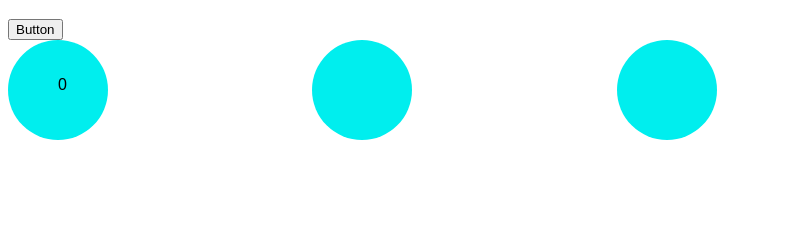
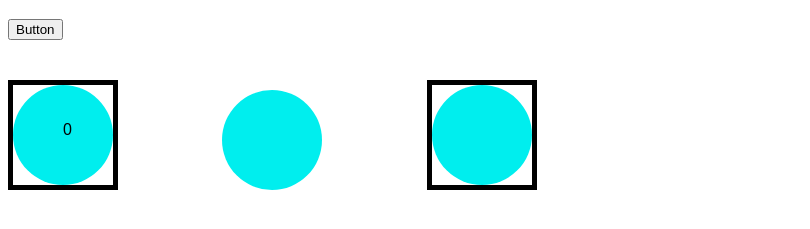
Before and after one commit to DS4200-S22/hw-04-sarah-brandon, a plain HTML site: page index.html in a window 1280 px wide. Shown: the part 61-290 px from the top of the page, without its empty margins (0-810 px from the left). Drawn offline with Linux system fonts and the light colour scheme.

Commit message:
added border

```diff
--- a/index.html
+++ b/index.html
@@ -13,20 +13,20 @@
 <body>
 
     <h1 class = "headers"> Event Handling </h1>
-    <button type = "button" onClick = "UpdateCircleClick()"> Button </button>
+    <button type = "button" id= "btn" onClick = "UpdateCircleClick()"> Button </button>
 
     <div id = "num_button_clicks" value = 0 >
 
     </div>
-    <svg>
+    <svg width = "100" height = "100" style= "border: 5px solid black" >
         <circle id = "circle1" class = "my-circle" cx="50" cy = "50" r ="50" />
         <text x= "50" y = "50" id = "text1"> 0 </text>
     </svg>
 
     <svg>
-        <circle id = "circle2" class = "my-circle" cx="50" cy = "50" r ="50"/>
+        <circle id = "circle2" class = "my-circle" cx="150" cy = "100" r ="50"/>
     </svg>
-    <svg>
+     <svg width = "100" height = "100" style= "border: 5px solid black">
         <circle id = "circle3" class = "my-circle" cx="50" cy = "50" r ="50"/>
     </svg>
 
```
